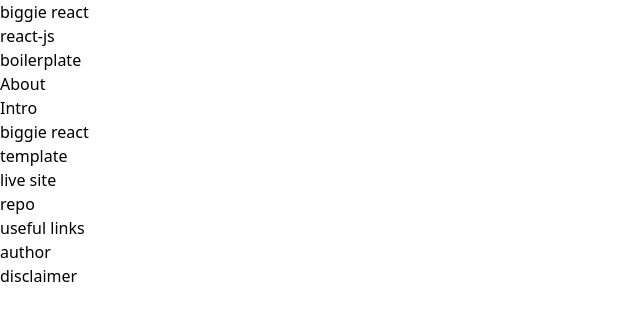
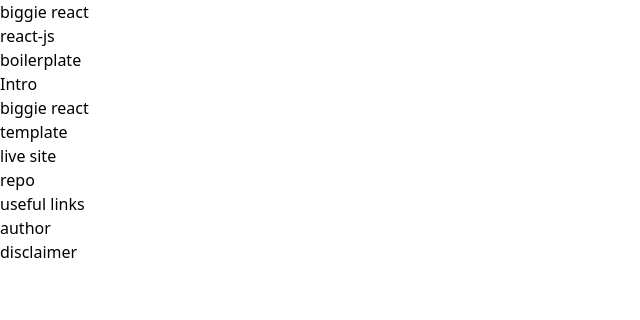
Before and after one commit to YourmixJNR/biggie-react, a React (Vite) app: page /about in a window 1280 px wide. Shown: the top 320 px of the page, without its empty margins (0-640 px from the left). Built offline with nearby package versions, Linux system fonts and the light colour scheme; no server answers.

Commit message:
:cloud_with_lightning: feat: refactor About page to use centralized Intro component export

```diff
--- /dev/null
+++ b/src/pages/about/components/index.ts
@@ -0,0 +1 @@
+export { default as Intro } from "./intro";
--- a/src/pages/about/index.tsx
+++ b/src/pages/about/index.tsx
@@ -1,13 +1,10 @@
 import { SEO } from "../../components/global";
-import Intro from "./components/intro";
+import { Intro } from "./components";
 
 const About = () => {
   return (
     <>
       <SEO title="About" />
-      <div className="min-h-[100dvh] mx-auto flex flex-col items-center justify-center text-black text-[40px]">
-        About
-      </div>
       <Intro />
     </>
   );
```
